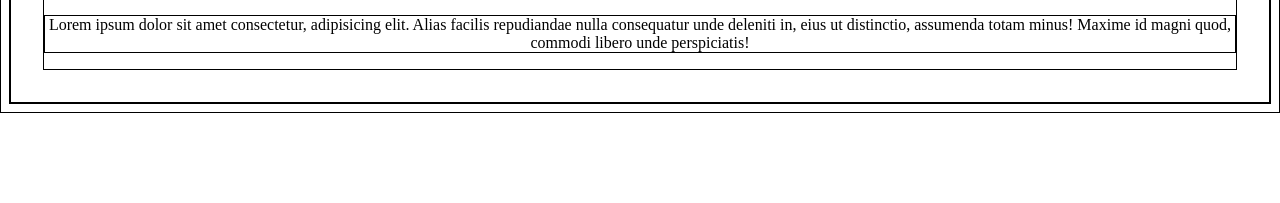
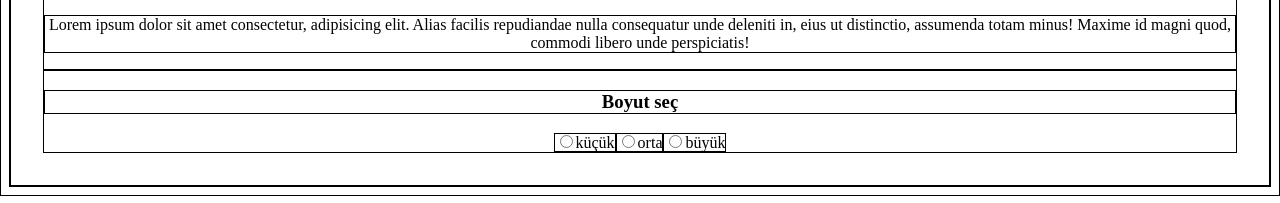
Before and after one commit to alpermakcan/fsweb-s8-challenge-pizza-template, a React (Vite) app: page / in a window 1280 px wide. Shown: the part 499-702 px from the top of the page. Built offline with nearby package versions, Linux system fonts and the light colour scheme.

Commit message:
Update App with radio button

```diff
--- a/src/App.jsx
+++ b/src/App.jsx
@@ -1,19 +1,47 @@
-import { useState } from 'react'
-import reactLogo from './assets/react.svg'
-import workintech from '/workintech.svg'
-import './App.css'
-import Header from './assets/components/Header'
-import Content from './assets/components/Content'
+import { useState } from "react";
+import reactLogo from "./assets/react.svg";
+import workintech from "/workintech.svg";
+import "./App.css";
+import Header from "./assets/components/Header";
+import Content from "./assets/components/Content";
+
+const initialSiparis = {
+  boyut: "",
+  hamur: "",
+  ek_malzeme: "",
+  siparis_notu: "",
+  adet: "",
+  fiyat: "",
+};
+
+const pizza_boyut = ["küçük", "orta", "büyük"];
 
 function App() {
-  const [count, setCount] = useState(0)
+  const [siparis, setSiparis] = useState(initialSiparis);
 
   return (
     <>
-     <Header />
-     <Content />
+      <Header />
+      <Content />
+      <div>
+        <h3>Boyut seç</h3>
+        {
+          pizza_boyut.map((element, index) => {
+            return <label>
+          <input
+            key={index}
+            type="radio"
+            name="boyut"
+            value={element}
+            checked={siparis.boyut == {element}}
+          />
+          {element}
+        </label>
+          })
+        }
+      </div>
     </>
-  )
+  );
 }
 
-export default App
+export default App;
```
